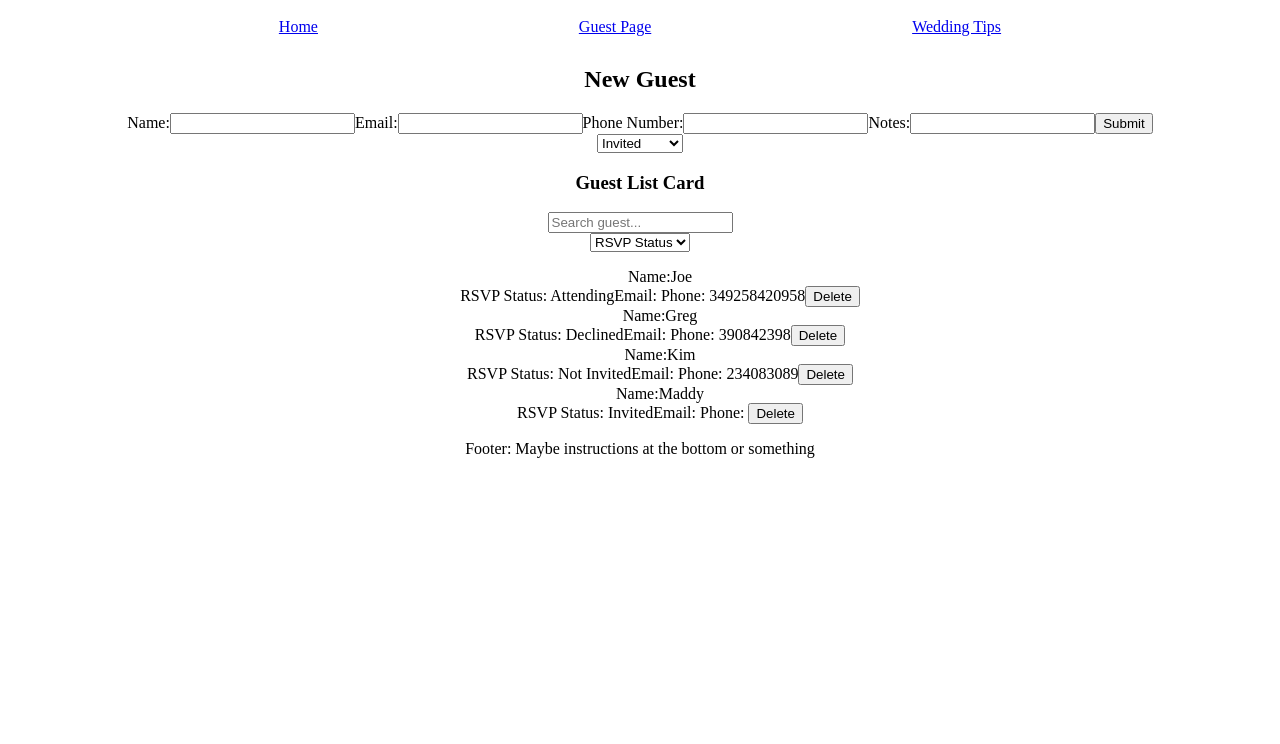
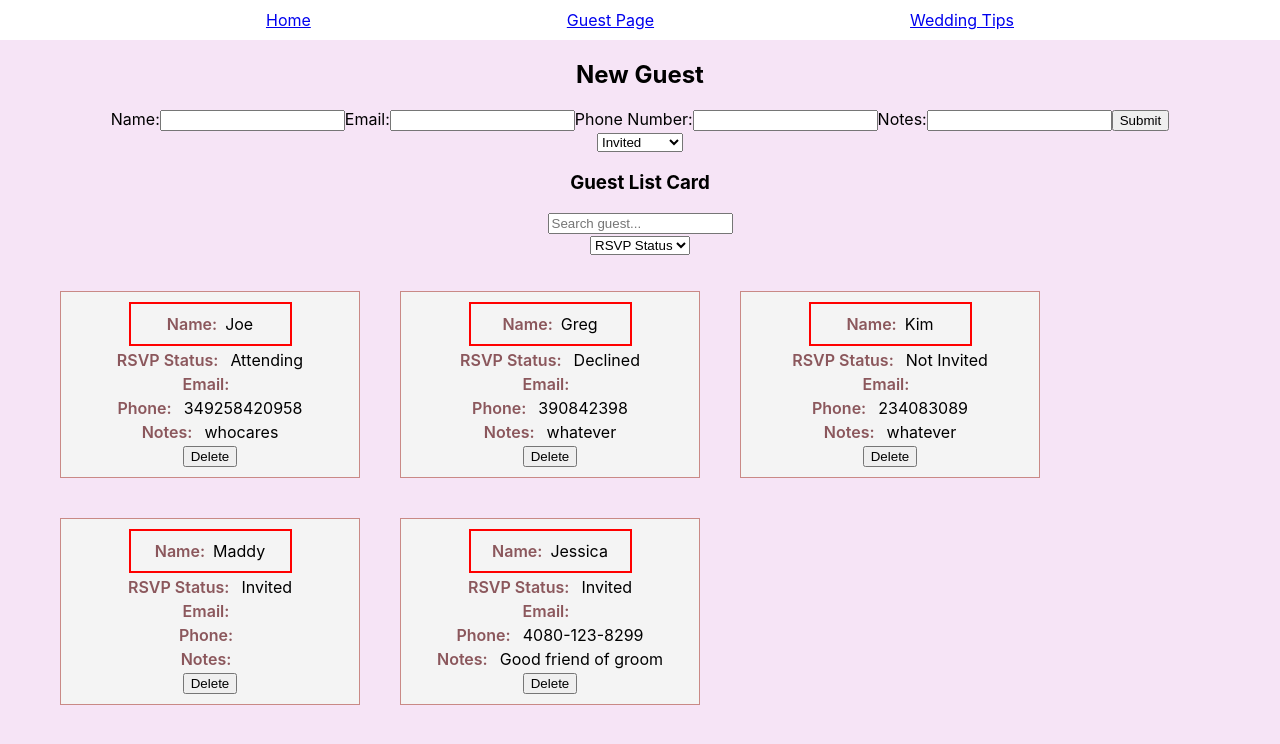
Before and after one commit to jsltran3/phase-2-project-wedding-seating, a React (Create React App) app in the folder my-app/: page /GuestPage in a window 1280 px wide. Shown: the top 744 px of the page. Built offline with nearby package versions, Linux system fonts and the light colour scheme; data requests are answered from the project's data file; a web font is replaced by a local one.

Commit message:
added styling to guest array

```diff
--- a/my-app/db.json
+++ b/my-app/db.json
@@ -31,6 +31,14 @@
       "phone": "",
       "notes": "",
       "id": 10
+    },
+    {
+      "name": "Jessica",
+      "attendance": "Invited",
+      "email": "jess@gmail.com",
+      "phone": "4080-123-8299",
+      "notes": "Good friend of groom",
+      "id": 11
     }
   ]
 }
--- a/my-app/src/App.js
+++ b/my-app/src/App.js
@@ -5,6 +5,7 @@ import GuestPage from "./JS/GuestPage.js";
 import Home from "./JS/Home"
 import WeddingTips from "./JS/WeddingTips"
 import { Route, Routes } from "react-router-dom";
+import './index.css';
 
 
 function App() {
--- a/my-app/src/JS/GuestPage.js
+++ b/my-app/src/JS/GuestPage.js
@@ -95,7 +95,7 @@ function GuestPage() {
 				))}
 			</ul>
 
-			<footer>Footer: Maybe instructions at the bottom or something</footer>
+
 		</div>
 	)
 }
--- a/my-app/src/JS/Guests.js
+++ b/my-app/src/JS/Guests.js
@@ -1,7 +1,6 @@
 import React from "react";
+function Guests({ guest, name, id, attendance, phone, email, notes, onDeleteGuests }) {
 
-
-function Guests({ guest, name, id, attendance, phone, email, notes, onDeleteGuests }) {
 
   function handleDeleteClick() {
     fetch(`http://localhost:4000/weddingGuests/${id}`, {
@@ -16,21 +15,26 @@ function Guests({ guest, name, id, attendance, phone, email, notes, onDeleteGues
 
   return (
     <div className="guest-container">
-      <div>
+      <div class="float-child">
         <span className="guest-label">Name:</span>
         {name}
       </div>
-
-
-
-      <span className="guest-label">RSVP Status: </span>
-      {attendance}
+      <div>
+        <span className="guest-label">RSVP Status: </span>
+        {attendance}
+      </div>
+      <div>
       <span className="guest-label">Email: </span>
       {email}
-      <span className="guest-label">Phone: </span>
-      {phone}
-
-
+      </div>
+      <div>
+        <span className="guest-label">Phone: </span>
+        {phone}
+      </div>
+      <div>
+        <span className="guest-label">Notes: </span>
+        {notes}
+      </div>
 
       <button onClick={handleDeleteClick}>Delete</button>
 
--- a/my-app/src/JS/Home.js
+++ b/my-app/src/JS/Home.js
@@ -1,17 +1,9 @@
 import React, { useEffect } from "react";
-import styled from 'styled-components'
+
 
 function Home() {
-    const Title = styled.h1`
-        font-size: 1.5em;
-        text-align: center;
-        color: palevioletred;
-    `;
 
-    const Wrapper = styled.section`
-        padding: 4em;
-        background: papayawhip;
-    `;
+
 
     //needa know what page i'm on
     useEffect(
@@ -23,8 +15,8 @@ function Home() {
     console.log("Component rendering");
     return (
         <div>
-            <Wrapper>
-            <Title>Perfect Wedding Guest</Title>
+
+            <h1>Perfect Wedding Guest</h1>
             <h2>Seating Made Easy</h2>
             <p>Instructions:</p>
             <ol type="1">
@@ -33,7 +25,7 @@ function Home() {
                 <li>Submit</li>
                 <li>Filter by RSVP Attendance or Delete Guests</li>
             </ol>
-            </Wrapper>
+
         </div>
 
     )
--- a/my-app/src/index.css
+++ b/my-app/src/index.css
@@ -5,22 +5,65 @@ body {
     sans-serif;
   -webkit-font-smoothing: antialiased;
   -moz-osx-font-smoothing: grayscale;
+  background-color: #F6E4F6;
+
 }
 
 code {
   font-family: source-code-pro, Menlo, Monaco, Consolas, 'Courier New',
     monospace;
+
 }
 
 .guest-container {
   display: flex;
   flex-direction: column;
-  gap: 8px;
+  gap: 4px;
   padding: 10px;
-  border: 1px solid black;
+  border: 1px solid #C98986;
+  width: 300px;
+  margin: 20px;
+  align-items: center;
+  background-color: #F4F4F4;
+  box-sizing: border-box;
+  float: left;
+
 }
 
 .guest-label {
   font-weight: 600;
   margin-right: 8px;
+  color: #8B575C;
+  text-align: left;
 }
+
+.float-child {
+  width: 50%;
+  float: inline-start;
+  padding: 10px;
+  border: 2px solid red;
+}
+
+/*
+const Wrapper = styled.section`
+padding: 4em;
+background: #F4F4F4;
+`;
+
+const Button = styled.button`
+Adapt the colors based on primary prop
+background: ${props => props.primary ? "palevioletred" : "white"};
+color: ${props => props.primary ? "white" : "palevioletred"};
+
+font-size: 1em;
+margin: 1em;
+padding: 0.25em 1em;
+border: 2px solid palevioletred;
+border-radius: 3px;
+`;
+*/
+
+/* const Wrapper = styled.section`
+padding: 4em;
+background: papayawhip;
+`; */
```
Also changed, not shown: my-app/src/JS/fontStyles.js (deleted, +0 -14 lines).
